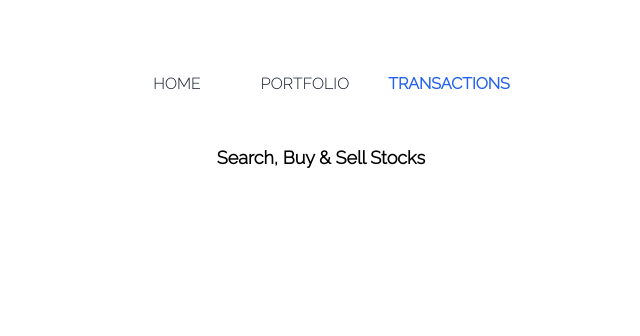
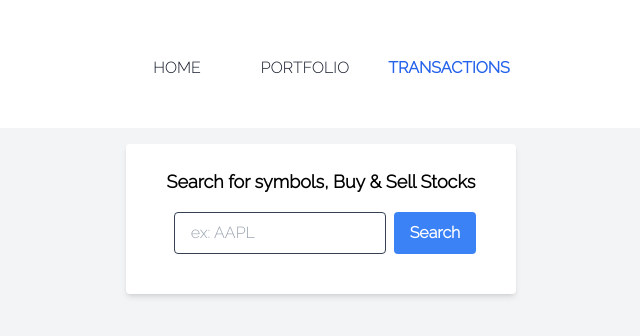
Before and after one commit to jananadiw/rocketfin-th, a Next.js app in the folder front-end/: page /frontend/transactions in a window 1280 px wide. Shown: the top 336 px of the page, without its empty margins (319-959 px from the left). Built offline with nearby package versions, Linux system fonts and the light colour scheme.

Commit message:
feat: Add ticker search UI and connect api

```diff
--- a/front-end/app/api/ticker/route.ts
+++ /dev/null
@@ -1,45 +0,0 @@
-import { NextRequest, NextResponse } from "next/server";
-
-export async function GET(req: NextRequest) {
-  const { searchParams } = new URL(req.url as string);
-  const ticker = searchParams.get("ticker");
-
-  if (!ticker) {
-    return new Response(
-      JSON.stringify({ error: "Ticker symbol is required" }),
-      {
-        status: 400,
-        headers: { "Content-Type": "application/json" },
-      },
-    );
-  }
-
-  try {
-    const response = await fetch(
-      `${process.env.BASE_URL}/v6/finance/quote?region=US&lang=en&symbols=${ticker}`,
-      {
-        headers: {
-          "X-API-KEY": process.env.YF_API_KEY as string,
-        },
-      },
-    );
-    if (!response.ok) {
-      throw new Error("Error fetching data from Yahoo finance api");
-    }
-
-    const data = await response.json();
-    console.log("data", data);
-    return new Response(JSON.stringify(data), {
-      status: 200,
-      headers: { "Content-Type": "application/json" },
-    });
-  } catch (error) {
-    return new Response(
-      JSON.stringify({ error: "Error fetching data from Yahoo Finance api" }),
-      {
-        status: 500,
-        headers: { "Content-Type": "application/json" },
-      },
-    );
-  }
-}
--- a/front-end/app/components/NavBar.tsx
+++ b/front-end/app/components/NavBar.tsx
@@ -15,7 +15,7 @@ const NavBar: React.FC = () => {
   ];
 
   return (
-    <nav className="flex flex-col mx-auto justify-center items-center w-full py-10 mt-4 font-raleway bg-white sticky top-0">
+    <nav className="flex-col justify-center items-center py-10 font-raleway bg-white sticky">
       <div className="uppercase mt-2 mx-auto">
         <div className="flex justify-center items-center">
           {navItems.map((item) => (
--- a/front-end/app/components/TickerSearch.tsx
+++ b/front-end/app/components/TickerSearch.tsx
@@ -1,8 +1,42 @@
-import { useState } from "react";
+import React, { useState } from "react";
 
-const SearchTicker: React.FC = () => {
+interface TickerSearchProps {
+  onSearch: (ticker: string) => void;
+}
+
+const TickerSearch: React.FC<TickerSearchProps> = ({ onSearch }) => {
   const [ticker, setTicker] = useState("");
-  return <div className="max-w-md mx-auto"></div>;
+
+  const handleSearch = () => {
+    if (ticker.trim() !== "") {
+      onSearch(ticker.trim());
+    }
+  };
+
+  const handleKeyPress = (e: React.KeyboardEvent<HTMLInputElement>) => {
+    if (e.key === "Enter") {
+      handleSearch();
+    }
+  };
+
+  return (
+    <div className="flex justify-center m-4">
+      <input
+        type="search"
+        className="w-full px-4 py-2 mx-2 text-gray-700 border border-gray-700 rounded focus:outline-none focus:ring-0"
+        placeholder="ex: AAPL"
+        value={ticker}
+        onChange={(e) => setTicker(e.target.value)}
+        onKeyPress={handleKeyPress}
+      />
+      <button
+        className="bg-blue-500 hover:bg-blue-700 text-white font-bold py-2 px-4 rounded"
+        onClick={handleSearch}
+      >
+        Search
+      </button>
+    </div>
+  );
 };
 
-export default SearchTicker;
+export default TickerSearch;
--- a/front-end/app/layout.tsx
+++ b/front-end/app/layout.tsx
@@ -15,9 +15,9 @@ export default function RootLayout({
 }) {
   return (
     <html lang="en">
-      <body>
+      <body className="flex flex-col min-h-screen bg-gray-100">
         <NavBar />
-        {children}
+        <main>{children}</main>
       </body>
     </html>
   );
--- a/front-end/app/page.tsx
+++ b/front-end/app/page.tsx
@@ -4,7 +4,7 @@ import React from "react";
 
 const Home: React.FC = () => {
   return (
-    <div className="container text-center">
+    <div className="flex justify-center items-center h-full">
       <h1 className="font-bold text-lg">Current Portfolio</h1>
     </div>
   );
--- a/front-end/app/portfolio/page.tsx
+++ b/front-end/app/portfolio/page.tsx
@@ -4,7 +4,7 @@ import React from "react";
 
 const Portfolio: React.FC = () => {
   return (
-    <div className="container text-center">
+    <div className="flex justify-center items-center min-h-screen bg-gray-100">
       <h1 className="font-bold text-lg">Portfolio & Holding List</h1>
       {/* Show all positions and details for each instrument */}
     </div>
--- a/front-end/app/transactions/page.tsx
+++ b/front-end/app/transactions/page.tsx
@@ -1,11 +1,73 @@
 "use client";
 
-import React from "react";
+import React, { useState } from "react";
+import TickerSearch from "../components/TickerSearch";
+
+interface TickerData {
+  name: string;
+  bid: number;
+  ask: number;
+  currentPrice: number;
+  changeValue: number;
+  changePercent: number;
+}
 
 const Transactions: React.FC = () => {
+  const [data, setData] = useState<TickerData | null>(null);
+  const [error, setError] = useState<string | null>(null);
+  const [loading, setLoading] = useState<boolean>(false);
+
+  const handleSearch = async (ticker: string) => {
+    setLoading(true);
+    setError(null);
+    setData(null);
+
+    try {
+      const response = await fetch(`http://localhost:8080/search/${ticker}`, {
+        method: "GET",
+        headers: {
+          "Content-Type": "application/json",
+        },
+      });
+
+      if (!response.ok) {
+        const errorData = await response.json();
+        setError(errorData.error || "An unexpected error occurred.");
+        return;
+      }
+
+      const result: TickerData = await response.json();
+      setData(result);
+    } catch (err) {
+      console.error("Error fetching ticker data:", err);
+      setError("Failed to fetch data. Please try again later.");
+    } finally {
+      setLoading(false);
+    }
+  };
+
   return (
-    <div className="container text-center">
-      <h1 className="font-bold text-lg">Search, Buy & Sell Stocks</h1>
+    <div className="flex justify-center items-center h-full bg-gray-100">
+      <div className="my-4 p-6 bg-white shadow-md rounded">
+        <h1 className="font-bold text-lg text-center mb-4">
+          Search for symbols, Buy & Sell Stocks
+        </h1>
+        <TickerSearch onSearch={handleSearch} />
+        {loading && <p className="text-center text-blue-500">Loading...</p>}
+        {error && <p className="text-center text-red-500 mt-2">{error}</p>}
+        {data && (
+          <div className="mt-4 p-4 border rounded bg-gray-50">
+            <h2 className="text-xl font-semibold">
+              {data.name} ({data.name})
+            </h2>
+            <p className="mt-2">Bid:{data.bid}</p>
+            <p className="mt-2">Ask:{data.ask}</p>
+            <p className="mt-2">Current Price:{data.currentPrice}</p>
+            <p className="mt-2">Change Value:{data.changeValue}</p>
+            <p className="mt-2">Change Percent:{data.changePercent}</p>
+          </div>
+        )}
+      </div>
     </div>
   );
 };
```
